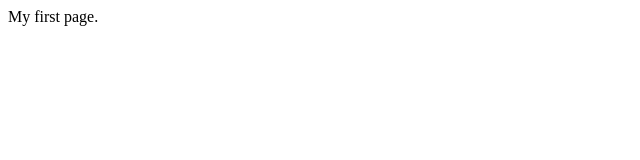
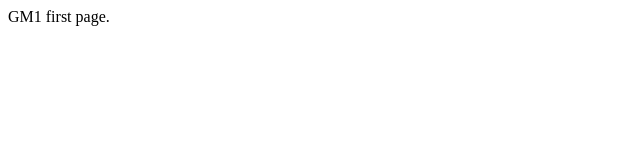
Before and after one commit to MMEC-CA/gm1, a plain HTML site: page index.html in a window 1280 px wide. Shown: the full height of the page, 0-640 px from the left. Drawn offline with Linux system fonts and the light colour scheme.

Commit message:
Update paragraph text in index.html

```diff
--- a/index.html
+++ b/index.html
@@ -1,3 +1,3 @@
 <html>
-  <p>My first page.</p>
+  <p>GM1 first page.</p>
 </html>
```
